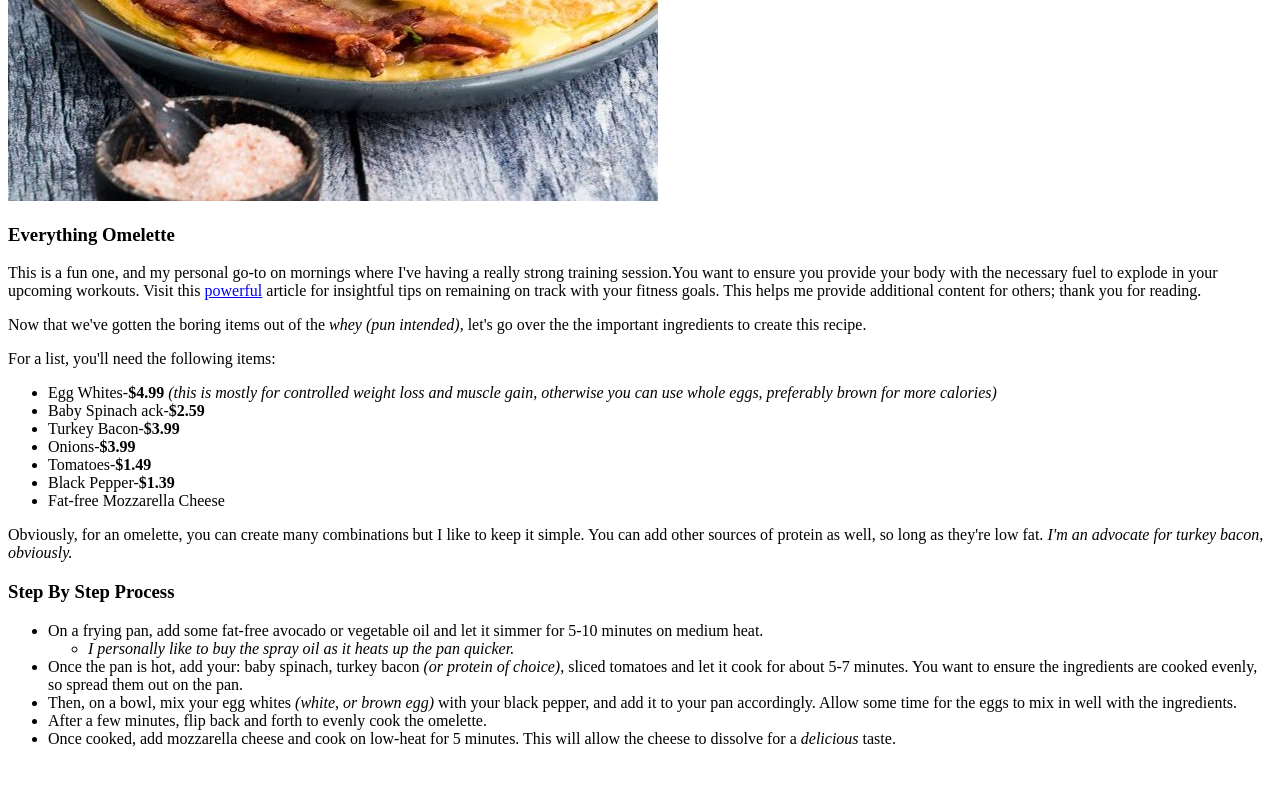
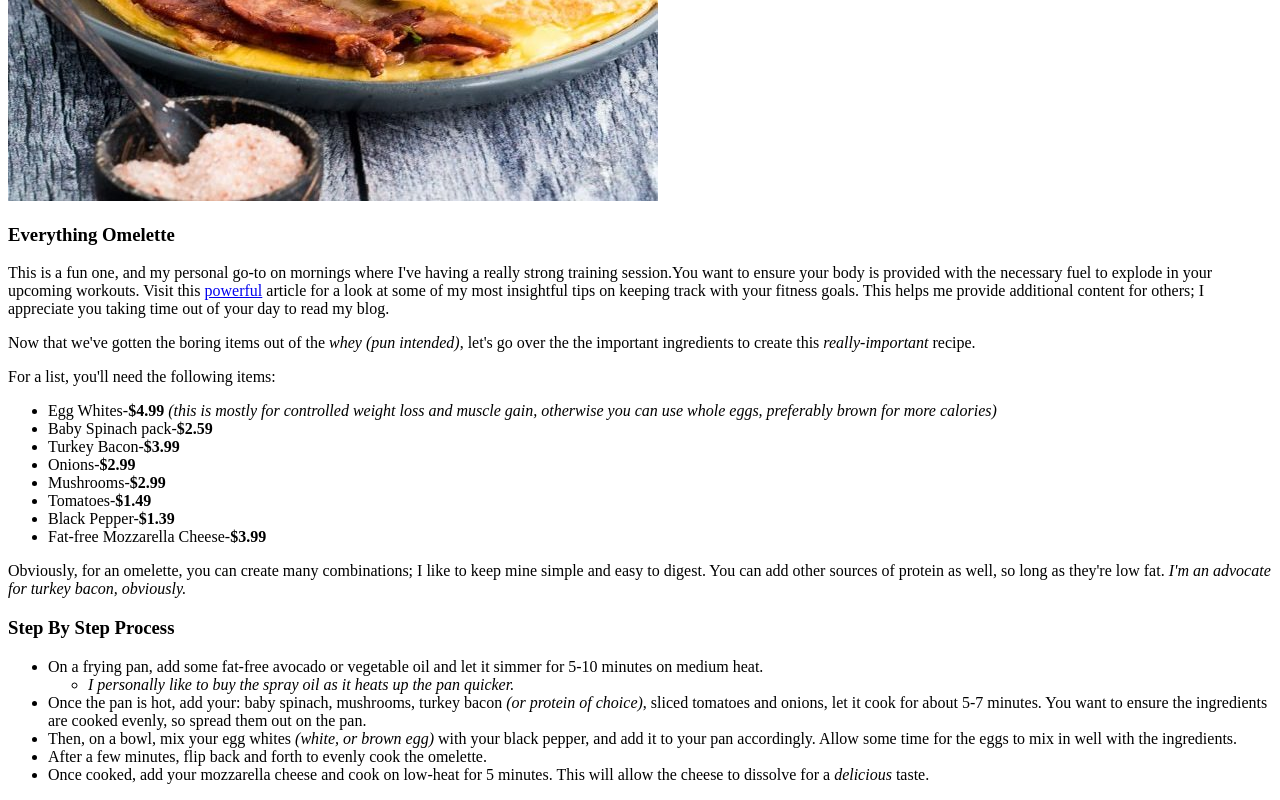
Before and after one commit to JPFi/Odin-Recipes, a plain HTML site: page recipes/everythingomelette.html in a window 1280 px wide. Shown: the part 516-1316 px from the top of the page. Before the commit the page ends 1280 px from the top, so only its background shows below. Drawn offline with Linux system fonts and the light colour scheme.

Commit message:
everythingomelette.html

```diff
--- a/recipes/everythingomelette.html
+++ b/recipes/everythingomelette.html
@@ -12,25 +12,26 @@
 
         <h3>Everything Omelette</h3>
         <p>This is a fun one, and my personal go-to on mornings where I've having a really strong training
-            session.You want to ensure you provide your body with the necessary fuel to explode in your
+            session.You want to ensure your body is provided with the necessary fuel to explode in your
             upcoming workouts. Visit this <a href="https://amoderntomorrow.com/?p=30">powerful</a> article
-            for insightful tips on remaining on track with your fitness goals. This helps me provide additional
-            content for others; thank you for reading.</p>
+            for a look at some of my most insightful tips on keeping track with your fitness goals. This helps me provide additional
+            content for others; I appreciate you taking time out of your day to read my blog.</p>
         <p>Now that we've gotten the boring items out of the <em>whey (pun intended)</em>, let's go over the
-        the important ingredients to create this recipe.</p>
+        the important ingredients to create this <em>really-important</em> recipe.</p>
         <p>For a list, you'll need the following items:</p>
         <ul>
             <li>Egg Whites-<strong>$4.99</strong> <em>(this is mostly for controlled weight loss and muscle gain,
                 otherwise you can use whole eggs, preferably brown for more calories)</em></li>
-            <li>Baby Spinach ack-<strong>$2.59</strong></li>
+            <li>Baby Spinach pack-<strong>$2.59</strong></li>
             <li>Turkey Bacon-<strong>$3.99</strong></li>
-            <li>Onions-<strong>$3.99</strong></li>
+            <li>Onions-<strong>$2.99</strong></li>
+            <li>Mushrooms-<strong>$2.99</strong></li>
             <li>Tomatoes-<strong>$1.49</strong></li>
             <li>Black Pepper-<strong>$1.39</strong></li>
-            <li>Fat-free Mozzarella Cheese</li>
+            <li>Fat-free Mozzarella Cheese-<strong>$3.99</strong></li>
         </ul>
 
-        <p>Obviously, for an omelette, you can create many combinations but I like to keep it simple. You can
+        <p>Obviously, for an omelette, you can create many combinations; I like to keep mine simple and easy to digest. You can
         add other sources of protein as well, so long as they're low fat. <em>I'm an advocate for turkey bacon,
         obviously.</em></p>
 
@@ -40,13 +41,13 @@
             <ul>
                 <li><em>I personally like to buy the spray oil as it heats up the pan quicker.</em></li>
             </ul>
-            <li>Once the pan is hot, add your: baby spinach, turkey bacon <em>(or protein of choice)</em>, sliced tomatoes
-                and let it cook for about 5-7 minutes. You want to ensure the ingredients are cooked evenly, so spread
+            <li>Once the pan is hot, add your: baby spinach, mushrooms, turkey bacon <em>(or protein of choice)</em>, sliced tomatoes
+                and onions, let it cook for about 5-7 minutes. You want to ensure the ingredients are cooked evenly, so spread
                 them out on the pan.</li>
             <li>Then, on a bowl, mix your egg whites <em>(white, or brown egg)</em> with your black pepper, and add it to your
                 pan accordingly. Allow some time for the eggs to mix in well with the ingredients.</li>
             <li>After a few minutes, flip back and forth to evenly cook the omelette.</li>
-            <li>Once cooked, add mozzarella cheese and cook on low-heat for 5 minutes. This will allow the cheese to dissolve
+            <li>Once cooked, add your mozzarella cheese and cook on low-heat for 5 minutes. This will allow the cheese to dissolve
                 for a <em>delicious</em> taste.</li>
             </li>
         </ul>
```
